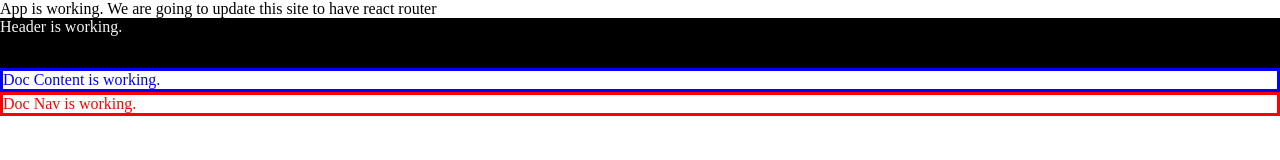
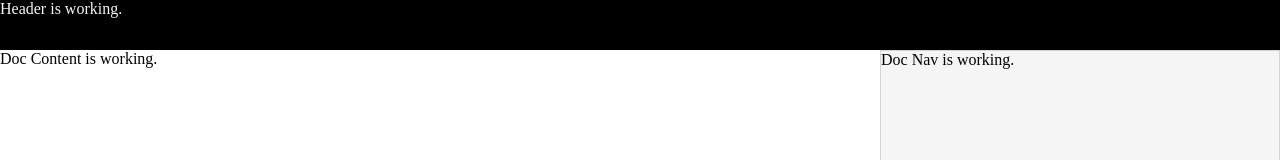
Before and after one commit to JayCogen44/Otis, a React app: page / in a window 1280 px wide. Shown: the top 160 px of the page. Built offline with nearby package versions, Linux system fonts and the light colour scheme; no server answers.

Commit message:
Made it pretty (framework styling)

```diff
--- a/client/App.js
+++ b/client/App.js
@@ -16,11 +16,9 @@ class App extends Component {
     render() {
         return (
             <div className='App'>
-                App is working.
-                We are going to update this site to have react router
-                <Header />
-                <DocContent />
-                <DocNav />
+                <Header className='Header' />
+                <DocContent className='DocContent' />
+                <DocNav className='DocNav'/>
             </div>
         )
     }
--- a/client/DocContent.js
+++ b/client/DocContent.js
@@ -1,5 +1,5 @@
 import React, { Component } from 'react';
-import './css/DocContent.css';
+// import './css/DocContent.css';
 
 class DocContent extends Component {
 
--- a/client/DocNav.js
+++ b/client/DocNav.js
@@ -1,5 +1,5 @@
 import React, { Component } from 'react';
-import './css/DocNav.css';
+// import './css/DocNav.css';
 
 class DocNav extends Component {
 
--- a/client/Header.js
+++ b/client/Header.js
@@ -1,5 +1,5 @@
 import React, { Component } from 'react';
-import './css/Header.css';
+// import './css/Header.css';
 
 
 class Header extends Component {
--- a/client/css/App.css
+++ b/client/css/App.css
@@ -2,7 +2,34 @@ body {
     margin: 0;
 }
 
+#root {
+    height: 100%;
+}
+
 .App {
     display: grid;
-    width: 100%;
+    grid-auto-rows: 50px 1fr;
+    grid-auto-columns: 1fr 1fr 400px;
+    grid-template-areas:
+        'a a a'
+        'c c b';
+    height: 100%;
 }
+
+.Header {
+    grid-area: a;
+    background-color: black;
+    color: whitesmoke;
+}
+
+.DocContent {
+    grid-area: c;
+}
+
+.DocNav {
+    grid-area: b;
+    border-style: solid;
+    border-width: 1px;
+    border-color: lightgray;
+    background-color: whitesmoke;
+}
--- a/client/css/DocNav.css
+++ b/client/css/DocNav.css
@@ -1,4 +1,9 @@
 .DocNav {
+    display: grid;
+    grid-template-areas:
+        'a a a'
+        'b b b'
+        'c c c';
     border-style: solid;
     color: red;
 }
--- a/client/css/Header.css
+++ b/client/css/Header.css
@@ -1,5 +1,3 @@
-
-
 .Header {
     background-color: black;
     width: 100%;
```
